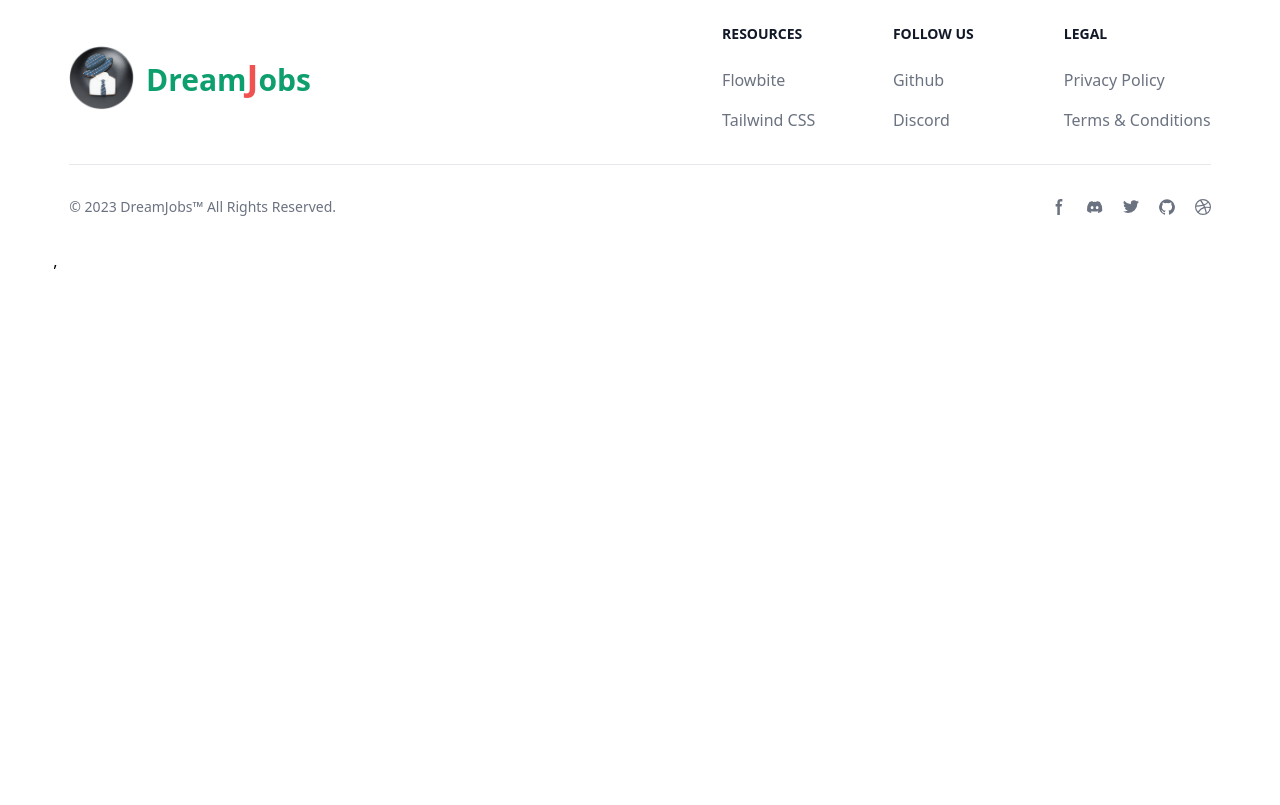
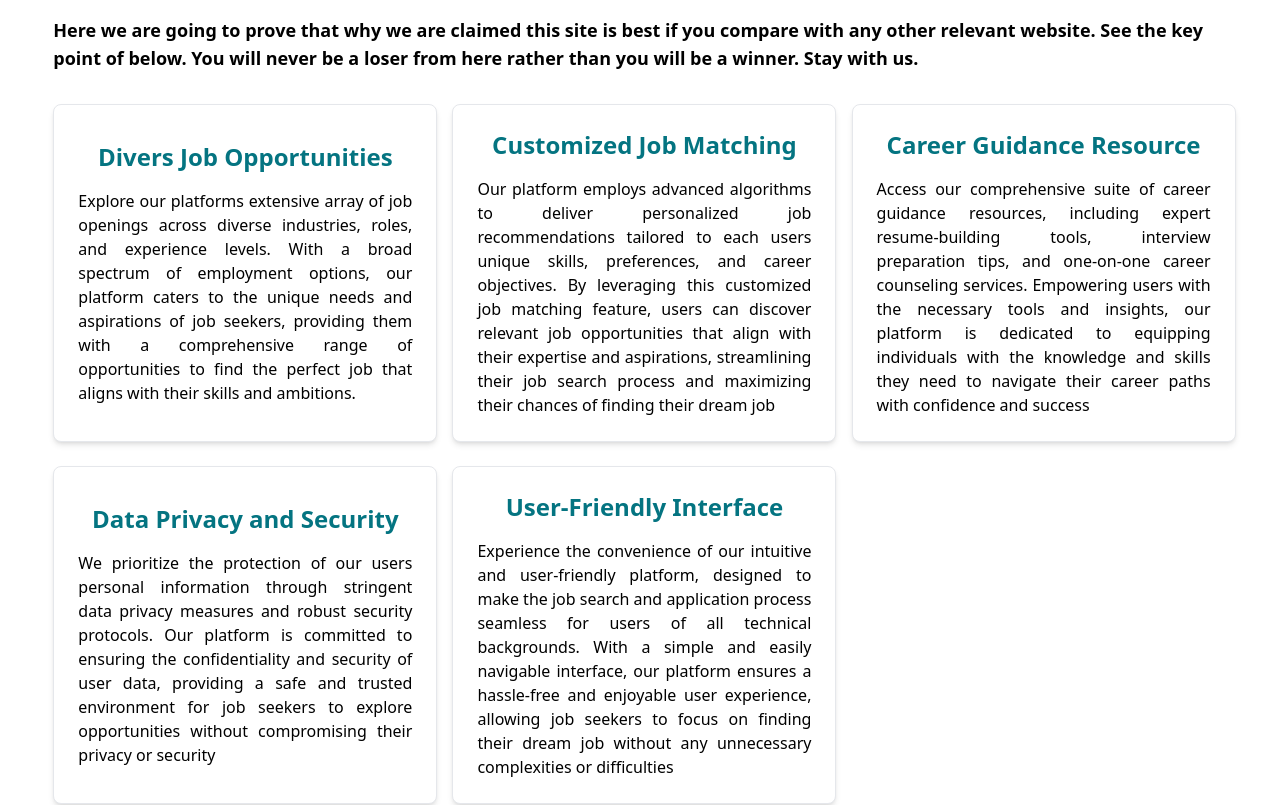
Before and after one commit to Md-ShakilHossain/dream-job-client, a React (Vite) app: page / in a window 1280 px wide. Shown: the part 700-1505 px from the top of the page. Before the commit the page ends 973 px from the top, so only its background shows below. Built offline with nearby package versions, Linux system fonts and the light colour scheme; no server answers.

Commit message:
added we are best section at home page

```diff
--- a/src/Pages/Home/Home/Home.jsx
+++ b/src/Pages/Home/Home/Home.jsx
@@ -1,10 +1,12 @@
 import Slider from "../Slider/Slider";
+import WeAreBest from "../WeAreBest/WeAreBest";
 
 
 const Home = () => {
     return (
         <div>
             <Slider></Slider>
+            <WeAreBest></WeAreBest>
         </div>
     );
 };
--- /dev/null
+++ b/src/Pages/Home/WeAreBest/WeAreBest.jsx
@@ -0,0 +1,56 @@
+import { Card } from "flowbite-react";
+
+
+const WeAreBest = () => {
+    return (
+        <div>
+            <h2 className="text-4xl text-teal-600 font-bold text-center mt-20">We are Best</h2>
+            <p className="text-lg font-bold mt-4">Here we are going to prove that why we are claimed this site is best if you compare with any other relevant website. See the key point of below. You will never be a loser from here rather than you will be a winner. Stay with us.</p>
+
+            <div className="grid grid-cols-1 md:grid-cols-2 lg:grid-cols-3 gap-6 mt-8">
+                <Card className="w-72 md:w-80 lg:w-96">
+                    <div>
+                        <h3 className="text-2xl text-teal-600 font-bold text-center">Divers Job Opportunities</h3>
+                        <p className="mt-4 text-justify">
+                            Explore our platforms extensive array of job openings across diverse industries, roles, and experience levels. With a broad spectrum of employment options, our platform caters to the unique needs and aspirations of job seekers, providing them with a comprehensive range of opportunities to find the perfect job that aligns with their skills and ambitions.
+                        </p>
+                    </div>
+                </Card>
+                <Card className="w-72 md:w-80 lg:w-96">
+                    <div>
+                        <h3 className="text-2xl text-teal-600 font-bold text-center">Customized Job Matching</h3>
+                        <p className="text-justify mt-4">
+                            Our platform employs advanced algorithms to deliver personalized job recommendations tailored to each users unique skills, preferences, and career objectives. By leveraging this customized job matching feature, users can discover relevant job opportunities that align with their expertise and aspirations, streamlining their job search process and maximizing their chances of finding their dream job
+                        </p>
+                    </div>
+                </Card>
+                <Card className="w-72 md:w-80 lg:w-96">
+                    <div>
+                        <h3 className="text-2xl text-teal-600 font-bold text-center">Career Guidance Resource</h3>
+                        <p className="text-justify mt-4">
+                            Access our comprehensive suite of career guidance resources, including expert resume-building tools, interview preparation tips, and one-on-one career counseling services. Empowering users with the necessary tools and insights, our platform is dedicated to equipping individuals with the knowledge and skills they need to navigate their career paths with confidence and success
+                        </p>
+                    </div>
+                </Card>
+                <Card className="w-72 md:w-80 lg:w-96">
+                    <div>
+                        <h3 className="text-2xl text-teal-600 font-bold text-center">Data Privacy and Security</h3>
+                        <p className="text-justify mt-4">
+                            We prioritize the protection of our users personal information through stringent data privacy measures and robust security protocols. Our platform is committed to ensuring the confidentiality and security of user data, providing a safe and trusted environment for job seekers to explore opportunities without compromising their privacy or security
+                        </p>
+                    </div>
+                </Card>
+                <Card className="w-72 md:w-80 lg:w-96">
+                    <div>
+                        <h3 className="text-2xl text-teal-600 font-bold text-center">User-Friendly Interface</h3>
+                        <p className="text-justify mt-4">
+                            Experience the convenience of our intuitive and user-friendly platform, designed to make the job search and application process seamless for users of all technical backgrounds. With a simple and easily navigable interface, our platform ensures a hassle-free and enjoyable user experience, allowing job seekers to focus on finding their dream job without any unnecessary complexities or difficulties
+                        </p>
+                    </div>
+                </Card>
+            </div>
+        </div>
+    );
+};
+
+export default WeAreBest;
```
